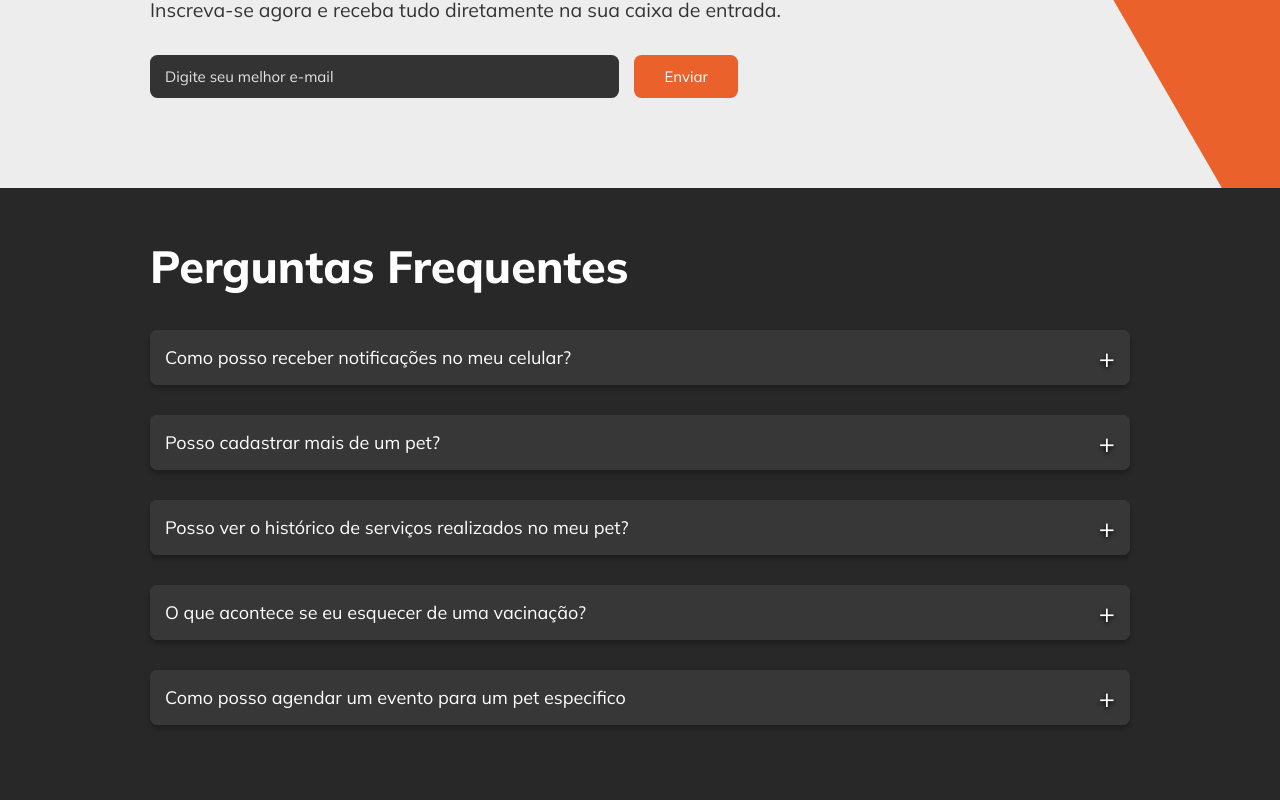
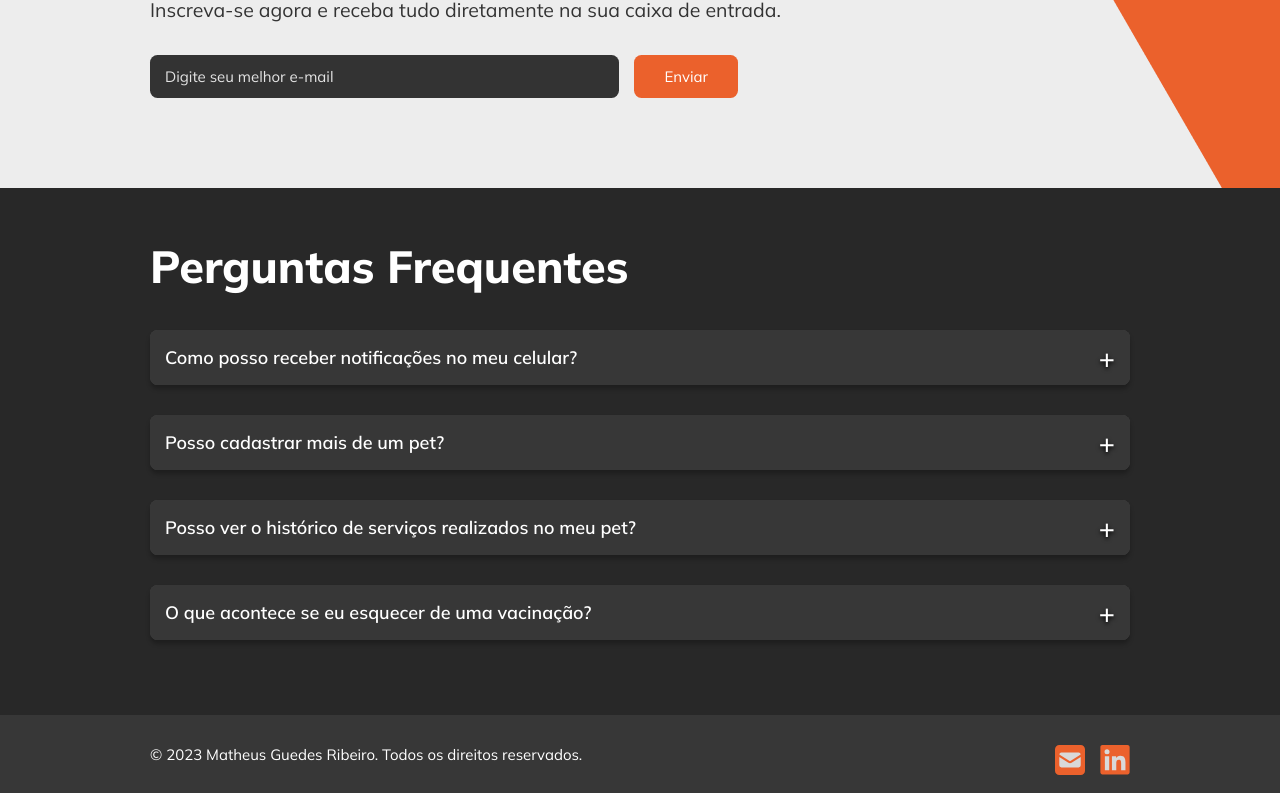
Before and after one commit to mguedesdev/vaxpet, a Next.js app: page / in a window 1280 px wide. Shown: the part 2489-3289 px from the top of the page. Built offline with nearby package versions, Linux system fonts and the light colour scheme.

Commit message:
feat: footer

```diff
--- a/src/app/page.tsx
+++ b/src/app/page.tsx
@@ -6,6 +6,7 @@ import HowItWork from '@/components/PageHome/HowItWork/HowItWork';
 import AboutUs from '@/components/PageHome/AboutUs/AboutUs';
 import NewsletterSub from '@/components/PageHome/NewsletterSub/NewsletterSub';
 import Faq from '@/components/PageHome/Faq/Faq';
+import Footer from '@/components/PageHome/Footer/Footer';
 import {
   HeroBackgroundImage,
   MainContainer,
@@ -64,6 +65,7 @@ const Home = () => {
       <AboutUs />
       <NewsletterSub />
       <Faq />
+      <Footer />
     </MainContainer>
   );
 };
--- a/src/components/Accordion/Accordion.styles.ts
+++ b/src/components/Accordion/Accordion.styles.ts
@@ -24,6 +24,7 @@ export const AccordionTitle = styled.button<AccordionTitleProps>`
   outline: none;
   cursor: pointer;
   font-size: 1.2rem;
+  font-weight: 600;
   display: flex;
   justify-content: space-between;
   align-items: center;
--- /dev/null
+++ b/src/components/Icons/EmailIcon.tsx
@@ -0,0 +1,21 @@
+import * as React from 'react';
+
+const SvgComponent = () => {
+  return (
+    <svg
+      width={40}
+      height={40}
+      viewBox="0 0 40 40"
+      fill="none"
+      xmlns="http://www.w3.org/2000/svg"
+    >
+      <path fill="#D9D9D9" d="M3 6H37V35H3z" />
+      <path
+        d="M5.714 0A5.72 5.72 0 000 5.714v28.572A5.72 5.72 0 005.714 40h28.572A5.72 5.72 0 0040 34.286V5.714A5.72 5.72 0 0034.286 0H5.714zm13.75 21.402L5.732 12.536A2.854 2.854 0 018.572 10h22.857a2.854 2.854 0 012.839 2.536l-13.732 8.866a.966.966 0 01-1.072 0zm2.625 2.402l12.197-7.875v11.214A2.854 2.854 0 0131.429 30H8.57a2.854 2.854 0 01-2.857-2.857V15.929l12.197 7.875A3.86 3.86 0 0020 24.42a3.86 3.86 0 002.09-.616z"
+        fill="#EB612C"
+      />
+    </svg>
+  );
+};
+
+export default SvgComponent;
--- /dev/null
+++ b/src/components/Icons/LinkedinIcon.tsx
@@ -0,0 +1,21 @@
+import * as React from 'react';
+
+const LinkedinIcon = () => {
+  return (
+    <svg
+      width={40}
+      height={41}
+      viewBox="0 0 40 41"
+      fill="none"
+      xmlns="http://www.w3.org/2000/svg"
+    >
+      <path fill="#D9D9D9" d="M3 2.12939H37V37.12939H3z" />
+      <path
+        d="M37.143 0H2.848C1.277 0 0 1.3 0 2.897v34.39c0 1.598 1.277 2.898 2.848 2.898h34.295c1.571 0 2.857-1.3 2.857-2.897V2.898C40 1.3 38.714 0 37.143 0zM12.089 34.444H6.161V15.267h5.937v19.177h-.009zM9.125 12.648a3.447 3.447 0 01-3.438-3.454 3.447 3.447 0 013.438-3.453c1.893 0 3.438 1.552 3.438 3.453a3.441 3.441 0 01-3.438 3.454zm25.188 21.796h-5.93v-9.328c0-2.225-.044-5.086-3.08-5.086-3.089 0-3.562 2.422-3.562 4.924v9.49h-5.928V15.267H21.5v2.619h.08c.795-1.507 2.733-3.095 5.616-3.095 6 0 7.116 3.974 7.116 9.14v10.513z"
+        fill="#EB612C"
+      />
+    </svg>
+  );
+};
+
+export default LinkedinIcon;
--- a/src/components/PageHome/Faq/Faq.styles.ts
+++ b/src/components/PageHome/Faq/Faq.styles.ts
@@ -20,3 +20,11 @@ export const Title = styled.h1`
   color: ${({ theme }) => theme.colors.white};
   margin-bottom: 2rem;
 `;
+
+export const AccordionText = styled.p`
+  font-size: 1rem;
+  font-weight: 500;
+  line-height: 1.75rem;
+  text-align: justify;
+  color: ${({ theme }) => theme.colors.white};
+`;
--- a/src/components/PageHome/Faq/Faq.tsx
+++ b/src/components/PageHome/Faq/Faq.tsx
@@ -1,30 +1,38 @@
 import AccordionItem from '@/components/Accordion/Accordion';
-import { FaqContainer, Title } from './Faq.styles';
+import { AccordionText, FaqContainer, Title } from './Faq.styles';
 
 const Faq = () => {
   return (
     <FaqContainer>
       <Title>Perguntas Frequentes</Title>
       <AccordionItem title="Como posso receber notificações no meu celular?">
+        <AccordionText>
           Para receber notificações no seu celular, você precisa baixar o nosso
           aplicativo e ativar as notificações nas configurações.
+        </AccordionText>
       </AccordionItem>
       <AccordionItem title="Posso cadastrar mais de um pet?">
+        <AccordionText>
           Sim, você pode cadastrar quantos pets quiser e gerenciar todos eles em
           um único lugar.
+        </AccordionText>
       </AccordionItem>
       <AccordionItem title="Posso ver o histórico de serviços realizados no meu pet?">
-        Sim, você pode ver o histórico de serviços realizados no seu pet na aba
-        de serviços.
+        <AccordionText>
+          Sim, você pode ver o histórico de serviços realizados no seu pet na
+          aba de serviços.
+        </AccordionText>
       </AccordionItem>
       <AccordionItem title="O que acontece se eu esquecer de uma vacinação?">
+        <AccordionText>
           Caso você esqueça de uma vacinação, você receberá uma notificação
           informando que a vacinação está atrasada.
+        </AccordionText>
       </AccordionItem>
-      <AccordionItem title="Como posso agendar um evento para um pet especifico">
+      {/* <AccordionItem title="Como posso agendar um evento para um pet especifico">
         Para agendar um evento para um pet específico, basta selecionar o pet
         desejado no momento de criar o evento.
-      </AccordionItem>
+      </AccordionItem> */}
     </FaqContainer>
   );
 };
--- /dev/null
+++ b/src/components/PageHome/Footer/Footer.styles.ts
@@ -0,0 +1,45 @@
+import styled from 'styled-components';
+
+export const FooterContainer = styled.footer`
+  background-color: ${({ theme }) => theme.colors.primary80};
+  color: #fff;
+  padding: 1rem 0;
+  text-align: center;
+  width: 100%;
+`;
+
+export const FooterContent = styled.div`
+  display: flex;
+  justify-content: space-between;
+  align-items: center;
+  padding: 0 10rem;
+  margin: 0 auto;
+`;
+
+export const FooterText = styled.p`
+  font-size: 1rem;
+`;
+
+export const ContainerButtons = styled.div`
+  display: flex;
+  justify-content: center;
+  align-items: center;
+  gap: 1rem;
+  margin-top: 1rem;
+`;
+
+export const SocialButton = styled.button`
+  background-color: transparent;
+  border: none;
+  cursor: pointer;
+  transition: transform 0.2s;
+
+  &:hover {
+    transform: scale(1.1);
+  }
+
+  svg {
+    width: 2rem;
+    height: 2rem;
+  }
+`;
--- /dev/null
+++ b/src/components/PageHome/Footer/Footer.tsx
@@ -0,0 +1,31 @@
+import EmailIcon from '@/components/Icons/EmailIcon';
+import LinkedinIcon from '@/components/Icons/LinkedinIcon';
+import {
+  ContainerButtons,
+  FooterContainer,
+  FooterContent,
+  FooterText,
+  SocialButton,
+} from './Footer.styles';
+
+const Footer = () => {
+  return (
+    <FooterContainer>
+      <FooterContent>
+        <FooterText>
+          © 2023 Matheus Guedes Ribeiro. Todos os direitos reservados.
+        </FooterText>
+        <ContainerButtons>
+          <SocialButton>
+            <EmailIcon />
+          </SocialButton>
+          <SocialButton>
+            <LinkedinIcon />
+          </SocialButton>
+        </ContainerButtons>
+      </FooterContent>
+    </FooterContainer>
+  );
+};
+
+export default Footer;
```
Lines whose indentation alone changed are shown as unchanged.
